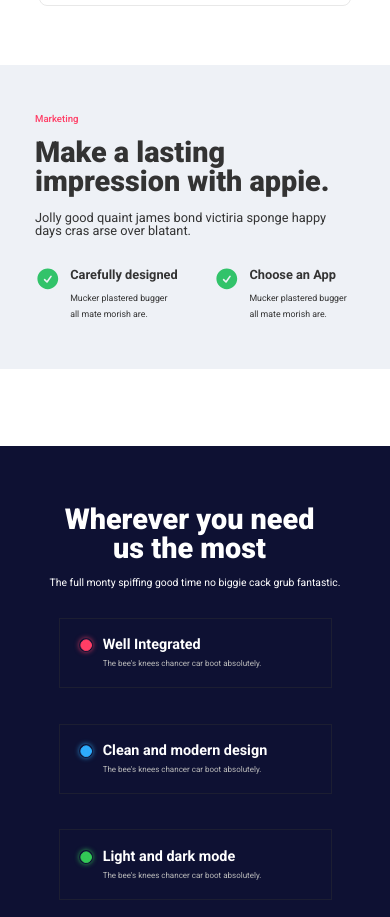
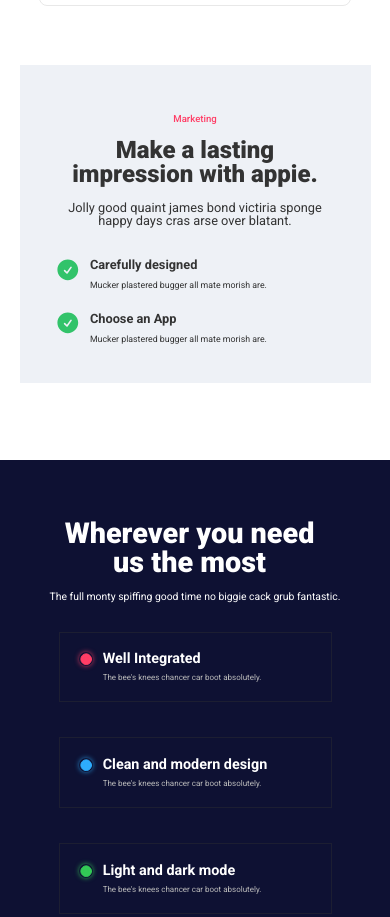
Before and after one commit to IslamAladwy/Appie.-Project, a plain HTML site: page index.html in a window 390 px wide. Shown: the part 2741-3658 px from the top of the page. Drawn offline with nearby package versions, Linux system fonts and the light colour scheme; some packages are replaced by stand-ins of ours; a script that the page names is missing.

Commit message:
centering marketing section on mobile view

```diff
--- a/CSS/media-queries.css
+++ b/CSS/media-queries.css
@@ -331,8 +331,29 @@ rem => root font size , em => current font size */
     height: 150vh;
   }
 
+  .marketing-content-right {
+    display: flex;
+    flex-direction: column;
+    text-align: center;
+  }
+
+  .marketing-checks-box {
+    flex-direction: column;
+  }
+
   .marketing-section-box {
-    width: 100vw;
+    /* width: 100vw; */
+    height: fit-content;
+  }
+
+  .checks-content {
+    text-align: start;
+    gap: 0.8rem;
+  }
+
+  .marketing-title.title {
+    font-size: 3rem;
+    /* width: 80vw; */
   }
 
   .need-us-img {
@@ -340,7 +361,7 @@ rem => root font size , em => current font size */
   }
 
   .check-info {
-    width: 13rem;
+    width: 50vw;
     font-size: 1.1rem;
   }
 
```
